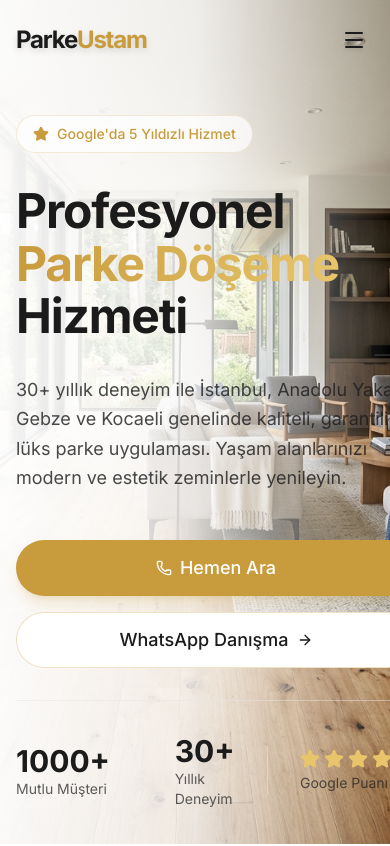
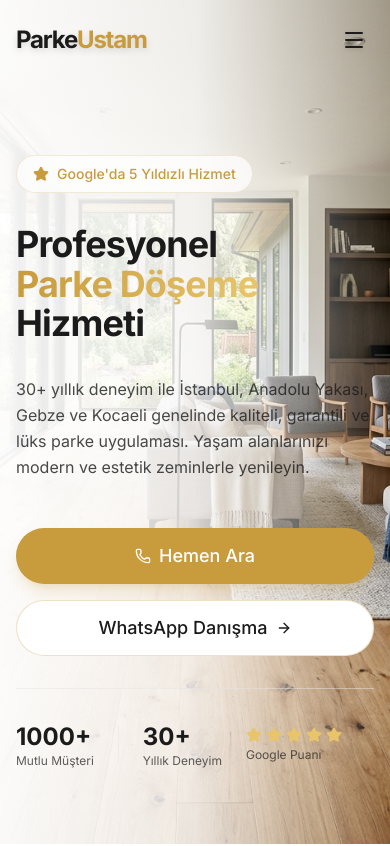
Before and after one commit to talhakts/parke-sitesi, a Next.js app: page / in a window 390 px wide. Shown: the top 846 px of the page. Built offline with nearby package versions, Linux system fonts and the light colour scheme.

Commit message:
fix: mobile responsiveness in hero section

```diff
--- a/src/components/sections/Hero.tsx
+++ b/src/components/sections/Hero.tsx
@@ -49,7 +49,7 @@ export function Hero({
               <span>Google'da 5 Yıldızlı Hizmet</span>
             </div>
 
-            <h1 className="text-5xl lg:text-7xl font-bold tracking-tight text-foreground leading-[1.1]">
+            <h1 className="text-4xl sm:text-5xl lg:text-7xl font-bold tracking-tight text-foreground leading-[1.1]">
               {title} <br/>
               <span className="text-transparent bg-clip-text bg-gradient-to-r from-primary to-accent">
                 {highlight}
@@ -57,7 +57,7 @@ export function Hero({
               {subtitle}
             </h1>
 
-            <p className="text-lg lg:text-xl text-foreground/80 max-w-xl leading-relaxed">
+            <p className="text-base sm:text-lg lg:text-xl text-foreground/80 max-w-xl leading-relaxed">
               {description}
             </p>
 
@@ -77,22 +77,22 @@ export function Hero({
             </div>
 
             {/* Trust Indicators */}
-            <div className="flex items-center gap-8 pt-8 border-t border-border/50">
+            <div className="flex flex-wrap items-center gap-6 sm:gap-8 pt-8 border-t border-border/50">
               <div>
-                <p className="text-3xl font-bold text-foreground">1000+</p>
-                <p className="text-sm text-foreground/70">Mutlu Müşteri</p>
+                <p className="text-2xl sm:text-3xl font-bold text-foreground">1000+</p>
+                <p className="text-xs sm:text-sm text-foreground/70">Mutlu Müşteri</p>
               </div>
-              <div className="w-px h-12 bg-border/50"></div>
+              <div className="w-px h-10 sm:h-12 bg-border/50"></div>
               <div>
-                <p className="text-3xl font-bold text-foreground">30+</p>
-                <p className="text-sm text-foreground/70">Yıllık Deneyim</p>
+                <p className="text-2xl sm:text-3xl font-bold text-foreground">30+</p>
+                <p className="text-xs sm:text-sm text-foreground/70">Yıllık Deneyim</p>
               </div>
-              <div className="w-px h-12 bg-border/50"></div>
+              <div className="hidden sm:block w-px h-12 bg-border/50"></div>
               <div className="flex flex-col justify-center">
                 <div className="flex gap-1">
-                  {[1,2,3,4,5].map(i => <Star key={i} className="w-5 h-5 fill-accent text-accent" />)}
+                  {[1,2,3,4,5].map(i => <Star key={i} className="w-4 h-4 sm:w-5 sm:h-5 fill-accent text-accent" />)}
                 </div>
-                <p className="text-sm text-foreground/70 mt-1">Google Puanı</p>
+                <p className="text-xs sm:text-sm text-foreground/70 mt-1">Google Puanı</p>
               </div>
             </div>
           </motion.div>
```
